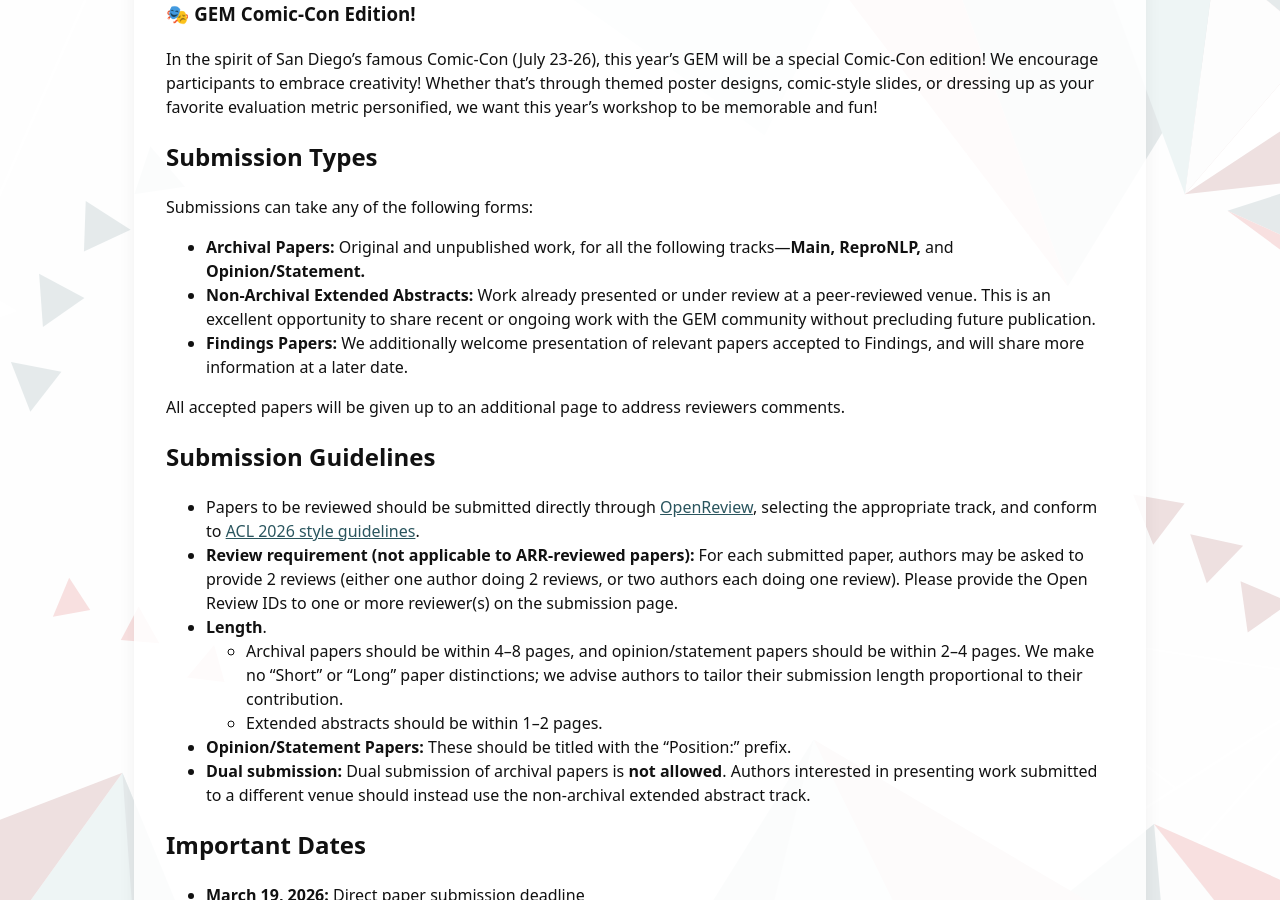
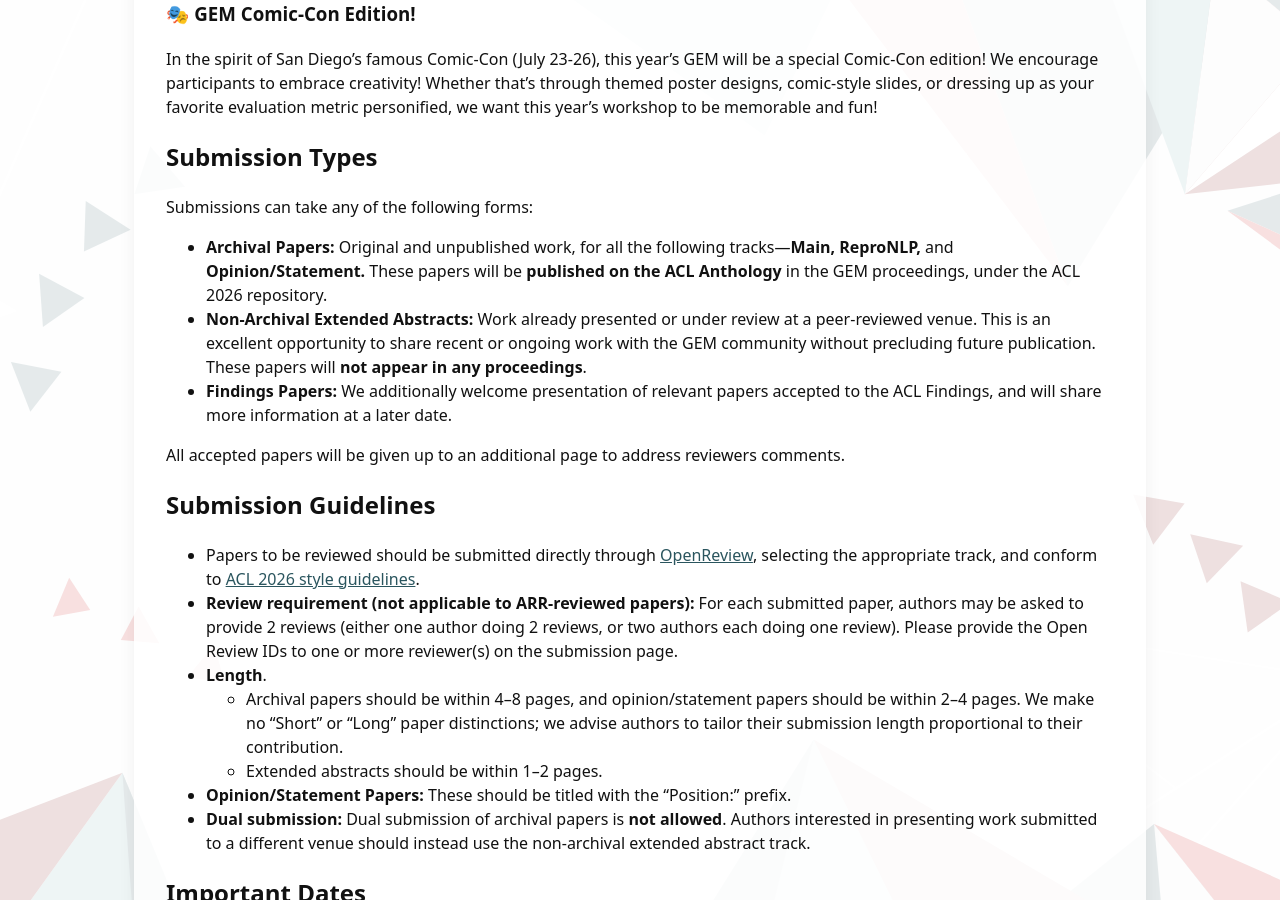
Before and after one commit to GEM-workshop/gem-workshop.github.io, a Jekyll site: the page built from index.md, in a window 1280 px wide and 900 px high, scrolled down 1722 px. Built offline with Jekyll 4.4.1, drawn with Linux system fonts in a browser that asks for light colours.

Commit message:
Update index.md
Added info about archival/non archival papers.

```diff
--- a/index.md
+++ b/index.md
@@ -61,9 +61,9 @@ In the spirit of San Diego's famous Comic-Con (July 23-26), this year's GEM will
 
 Submissions can take any of the following forms:
 
-* **Archival Papers:** Original and unpublished work, for all the following tracks—**Main, ReproNLP,** and **Opinion/Statement.**
-* **Non-Archival Extended Abstracts:** Work already presented or under review at a peer-reviewed venue. This is an excellent opportunity to share recent or ongoing work with the GEM community without precluding future publication.
-* **Findings Papers:** We additionally welcome presentation of relevant papers accepted to Findings, and will share more information at a later date.
+* **Archival Papers:** Original and unpublished work, for all the following tracks—**Main, ReproNLP,** and **Opinion/Statement.** These papers will be **published on the ACL Anthology** in the GEM proceedings, under the ACL 2026 repository.
+* **Non-Archival Extended Abstracts:** Work already presented or under review at a peer-reviewed venue. This is an excellent opportunity to share recent or ongoing work with the GEM community without precluding future publication. These papers will **not appear in any proceedings**.
+* **Findings Papers:** We additionally welcome presentation of relevant papers accepted to the ACL Findings, and will share more information at a later date.
 
 All accepted papers will be given up to an additional page to address reviewers comments.
 
```
